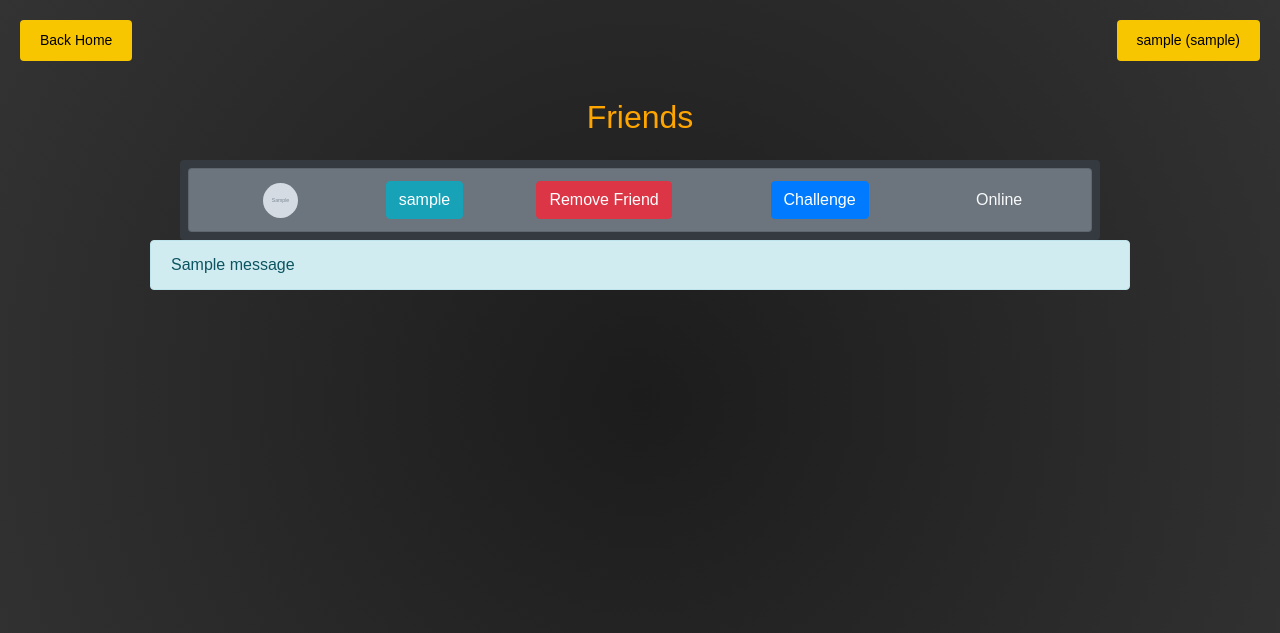
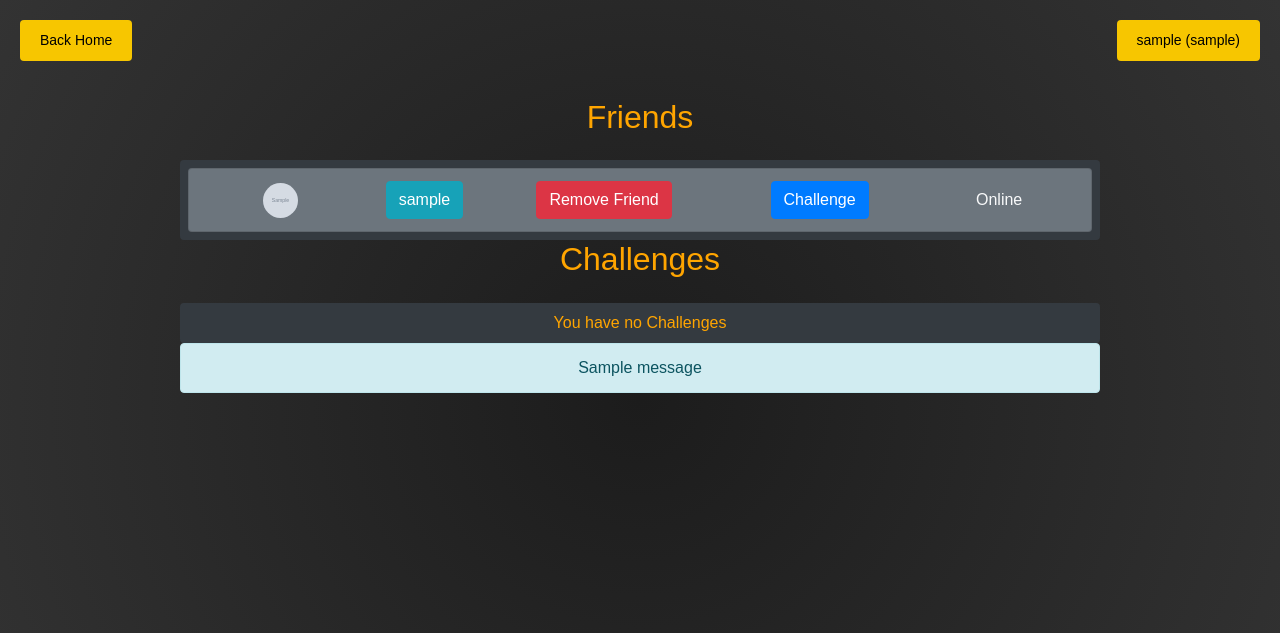
Before and after one commit to ShooterMcLovin/Transcendence, a Django app: page /my_friends/ in a window 1280 px wide. Shown: the top 633 px of the page. Run offline with Django 4.2, Linux system fonts and the light colour scheme; a user stored in the database is signed in; tables that the repository leaves empty hold one stand-in row (values such as "Sample post"); grey boxes marked "Sample" are stand-in pictures; one stand-in notice (Sample message) is shown; some libraries are stand-ins or nearby versions.

Commit message:
challenge request mngmt added

```diff
--- a/django/myapp/models.py
+++ b/django/myapp/models.py
@@ -21,6 +21,17 @@ class CustomUser(AbstractUser):
                 user=self
             ).values_list('friend', flat=True)
         )
+
+    def get_challenges(self):
+        return CustomUser.objects.filter(
+            id__in=Challenge.objects.filter(
+                challenged=self
+            ).values_list('challenge', flat=True)
+        )
+
+    def is_challenged_by(self, user):
+        """Check if this user is friends with another user."""
+        return Challenge.objects.filter(challenged=self, challenger=user, is_accepted=False).exists()
 
     def is_friend_with(self, user):
         """Check if this user is friends with another user."""
@@ -95,3 +106,19 @@ class Tournament(models.Model):
         """Determine the loser of the tournament based on match results."""
         # This is a placeholder implementation; adjust according to your criteria
         return min(self.participants, key=lambda user: user.losses)
+
+class Challenge(models.Model):
+    challenger = models.ForeignKey(
+        settings.AUTH_USER_MODEL,
+        related_name='challenges_sent',
+        on_delete=models.CASCADE
+    )
+    challenged = models.ForeignKey(
+        settings.AUTH_USER_MODEL,
+        related_name='challenges_received',
+        on_delete=models.CASCADE
+    )
+    is_accepted = models.BooleanField(default=False)
+
+    def __str__(self):
+        return f'{self.challenger} challenged {self.challenged}'
--- a/django/myapp/templates/base.html
+++ b/django/myapp/templates/base.html
@@ -98,12 +98,14 @@
     <div class="container mt-5 custom-text-color">
         {% block content %}{% endblock %}
     </div>
-    {% if messages %}
-    <div class="alert alert-info text-align: center;">
-        {% for message in messages %}
-            {{ message }}
-        {% endfor %}
-      {%endif%}
+    <div class="container ">
+        {% if messages %}
+            <div class="alert alert-info text-center;">
+                {% for message in messages %}
+                    {{ message }}
+                {% endfor %}
+            </div>
+        {%endif%}
     </div>
     <script src="https://code.jquery.com/jquery-3.5.1.slim.min.js"></script>
     <script src="https://cdn.jsdelivr.net/npm/@popperjs/core@2.9.2/dist/umd/popper.min.js"></script>
--- a/django/myapp/templates/my_friends.html
+++ b/django/myapp/templates/my_friends.html
@@ -41,5 +41,28 @@
         {% endif %}
         </ul>
     </div>
+    <h2 class="text-center mb-4">Challenges</h2>
+    <div class="user-list-container bg-dark p-2 rounded">
+        {%if challenges%}
+        {% for challenge in challenges %}
+            {%if not challenge.is_accpted%}
+            <li class="list-group-item bg-secondary text-light d-flex align-items-center justify-content-between">
+                <div class="d-flex align-items-center justify-content-center col-md-2">
+                    <img src="{% if challenge.challenger.avatar_url %}{{ challenge.challenger.avatar_url }}{% else %}{% static 'images/logo.png' %}{% endif %}" alt="Avatar" class="img-fluid rounded-circle" style="width: 35px; height: 35px;">
+                </div>
+                <div class="d-flex align-items-center justify-content-center col-md-2">
+                    <a href="{% url 'user_profile' challenge.challenger.id %}" class="btn btn-info">{{ challenge.challenger.nickname }}</a>
+                </div>
+                <div class="d-flex align-items-center justify-content-center col-md-3">
+                    {%if not challenege.is_accepted%}
+                        <a href="{% url 'accept_challenge' challenge.challenger.id %}" class="btn btn-danger">Accept Challenge</a>
+                    {% endif %}
+                </div>
+            </li>
+            {% endif %}
+        {% endfor %}
+        {% else %}
+            You have no Challenges
+        {% endif %}
 </div>
 {% endblock %}
--- a/django/myapp/urls.py
+++ b/django/myapp/urls.py
@@ -10,6 +10,7 @@ urlpatterns = [
     path('pong/', views.pong, name='pong'),
     # path('ttt/', views.ttt, name='ttt'),
     path('ttt/<int:user_id>/', views.ttt_challenge, name='ttt'),
+    path('accept_challenge/<int:user_id>/', views.accept_challenge, name='accept_challenge'),
     path('profile/', views.profile, name='profile'),
     path('user_profile/<int:user_id>/', views.user_profile, name='user_profile'),
     path('register/', views.register, name='register'),
--- a/django/myapp/views.py
+++ b/django/myapp/views.py
@@ -3,7 +3,7 @@ from django.contrib.auth import login, logout, update_session_auth_hash
 from django.contrib.auth.decorators import login_required
 from django.contrib import messages
 from django.urls import reverse
-from .models import CustomUser, Friendship, Match, Tournament
+from .models import CustomUser, Friendship, Match, Tournament, Challenge
 from .forms import CustomUserCreationForm, CustomAuthenticationForm, UserProfileForm, ChangePasswordForm
 from django.templatetags.static import static
 from .forms import AvatarForm
@@ -110,8 +110,9 @@ def profile(request):
 @login_required
 def user_profile(request, user_id):
     user = get_object_or_404(CustomUser, id=user_id)
-    friends = user.get_friends()  # Call the method here
-    return render(request, 'user_profile.html', {'user_profile': user, 'friends': friends})
+    friends = user.get_friends()
+
+    return render(request, 'user_profile.html' , {'user_profile': user, 'friends': friends})
 
 # credentials
 def LoginView(request):
@@ -198,8 +199,11 @@ def my_friends(request):
     """View to display a list of user's friends."""
     user = request.user
     friends = user.friendships.filter(is_friend=True).select_related('friend')
-
-    context = {'friends': [f.friend for f in friends]}
+    challenges = Challenge.objects.filter(challenged=user, is_accepted=False)
+    context = {
+        'friends': [f.friend for f in friends],
+        'challenges': challenges,
+        }
     return render(request, 'my_friends.html', context)
 
 # Updates
@@ -320,7 +324,42 @@ def user_history(request, user_id):
     }
     return render(request, 'userHistory.html', context)
 
+@login_required
 def ttt_challenge(request, user_id):
+    """View to create a challenge from the current user to another user."""
     challenger = request.user
     challenged = get_object_or_404(CustomUser, id=user_id)
-    return render(request, 'ttt.html', {'Challenger': challenger, 'Challenged': challenged})
+
+    # Prevent challenging oneself
+    if challenger == challenged:
+        return render(request, 'ttt.html' , {'Challenger': challenger, 'Challenged': challenger})
+
+    # Check if the challenge already exists
+    existing_challenge = Challenge.objects.filter(
+        challenger=challenger,
+        challenged=challenged
+    ).first()
+
+    if existing_challenge and not existing_challenge.is_accepted:
+        messages.info(request, f"You already challeneged {challenged.nickname}.")
+        return redirect('home')  # or provide a message to the user
+    else:
+        # Create a new challenge
+        existing_challenge.delete()
+        Challenge.objects.create(
+            challenger=challenger,
+            challenged=challenged,
+            is_accepted=False
+        )
+    messages.success(request, f"You successfuly challeneged {challenged.nickname}.")
+
+    return redirect('home')
+
+def accept_challenge(request, user_id):
+    challenged = request.user
+    challenger = get_object_or_404(CustomUser, id=user_id)
+    challenge = Challenge.objects.get(challenged=challenged, challenger=challenger, is_accepted=False)
+    challenge.is_accepted = True
+    challenge.save()
+
+    return render(request, 'ttt.html' , {'Challenger': challenger, 'Challenged': challenged})
```
Also changed, not shown: django/myapp/migrations/0001_initial.py (deleted), django/myapp/migrations/0002_alter_customuser_nickname.py (deleted), django/static/ttt.js (line endings or trailing spaces), 1 other file.
